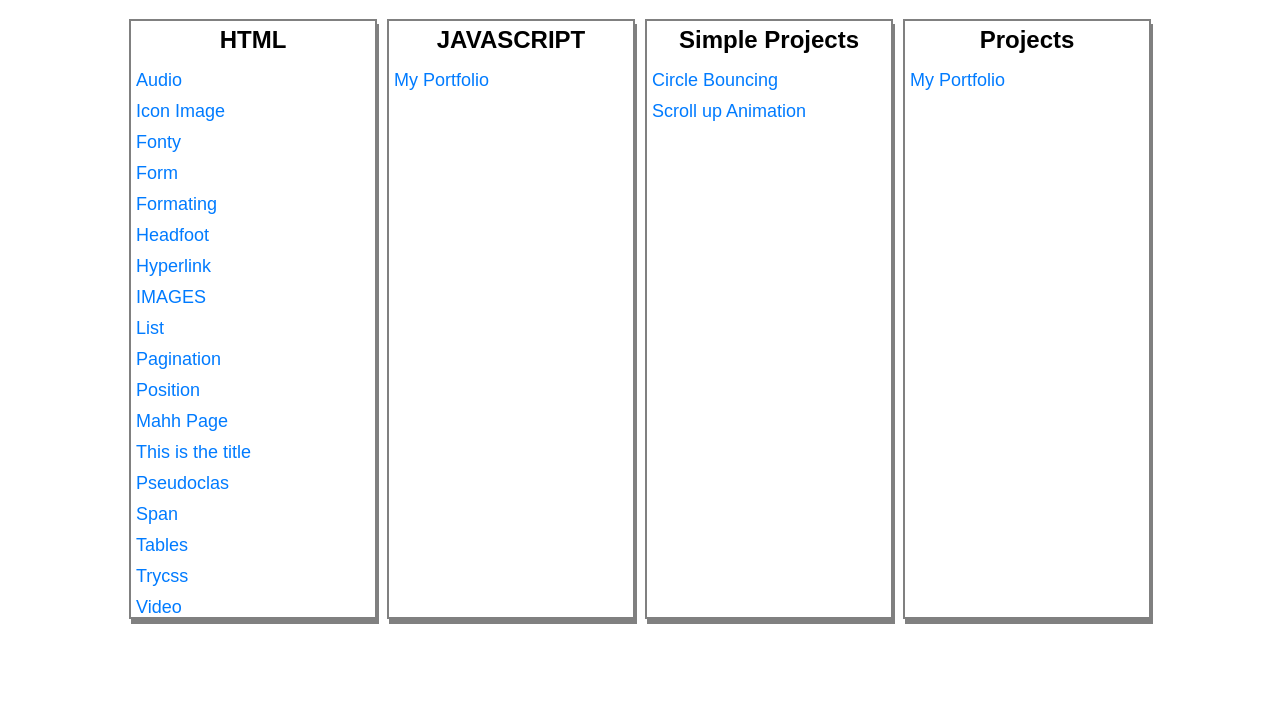
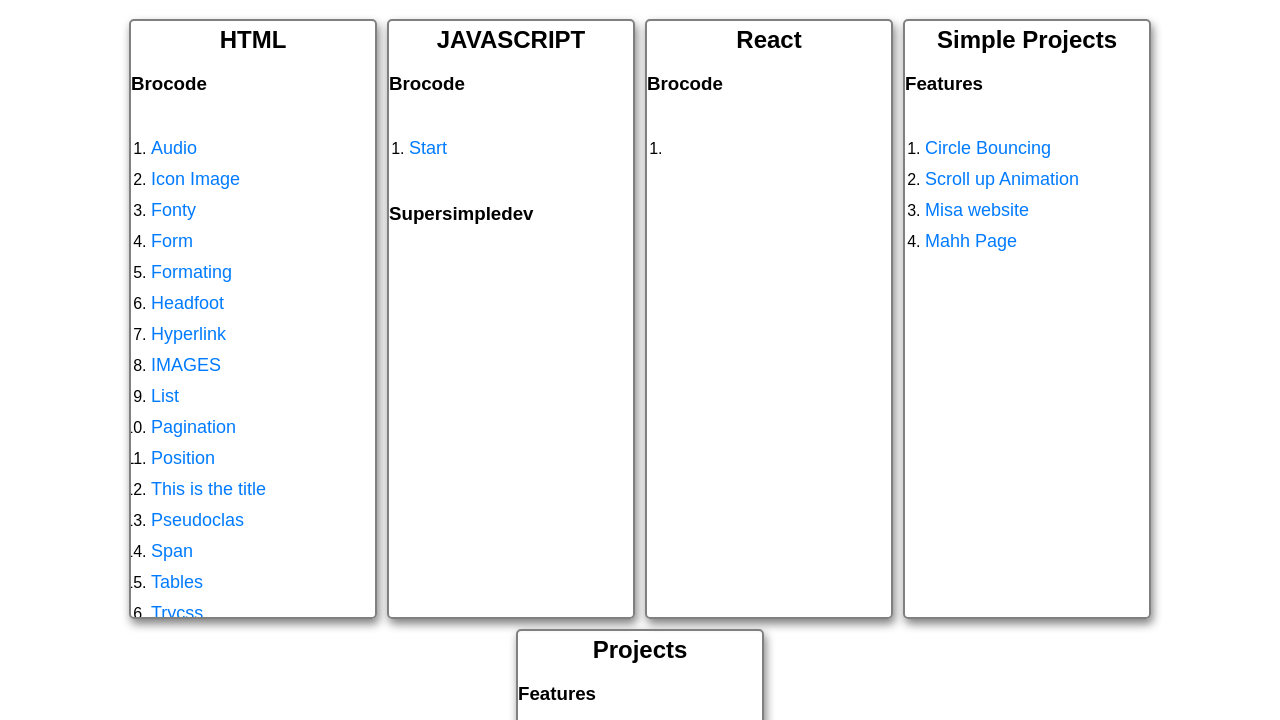
Before and after one commit to NajilBu/NajilBu.github.io, a plain HTML site: page index.html in a window 1280 px wide. Shown: the part 61-781 px from the top of the page. Drawn offline with Linux system fonts and the light colour scheme.

Commit message:
start js/update index

```diff
--- a/index.html
+++ b/index.html
@@ -21,13 +21,13 @@
             flex-wrap: wrap;
             gap: 10px;
         }
-        ul {
-            list-style-type: none;
-            padding: 0;
+        ol {
+            padding: 15px;
             display: block;
         }
         li {
             margin: 10px 5px;
+
         }
         a {
             text-decoration: none;
@@ -37,6 +37,9 @@
         a:hover {
             text-decoration: underline;
         }
+        li:hover{
+            transform: translateX(7px);
+        }
         div::-webkit-scrollbar {
         display: none;
         }
@@ -45,14 +48,34 @@
             width: 20%;
             height: 600px;
             border: 2px solid gray;
-            box-shadow: 2px 5px gray;
+            box-shadow: 2px 5px 10px gray;
             overflow: auto;
+            border-radius: 5px;
+            animation: slide ease both;
+
+            animation-duration: 2s;
+
+            animation-range: entry 0% cover 40%;
         }
         h2{
             margin: 5px;
 
             text-align: center;
 
+        }
+        .container:nth-child(4n +1){ animation-delay: 0s; }
+        .container:nth-child(4n +2){ animation-delay: 0.2s; }
+        .container:nth-child(4n +3){ animation-delay: 0.4s; }
+        .container:nth-child(4n +4){ animation-delay: 0.6s; }
+        @keyframes slide{
+            from{
+            opacity: 0;
+            transform: translateY(-100%);
+        }
+            to{
+            opacity: 1;
+            transform: translateY(0);
+        }
         }
     </style>
 </head>
@@ -61,7 +84,9 @@
     <main>
          <div class="container" id="html">
         <h2>HTML</h2>
-        <ul>
+        <div>
+            <h3>Brocode</h3>
+        <ol >
         <li><a href="HTML/audio.html" target="_blank">Audio</a></li>
         <li><a href="HTML/favicon.html" target="_blank">Icon Image</a></li>
         <li><a href="HTML/fonty.html" target="_blank">Fonty</a></li>
@@ -73,14 +98,13 @@
         <li><a href="HTML/list.html" target="_blank">List</a></li>
         <li><a href="HTML/pagination.html" target="_blank">Pagination</a></li>
         <li><a href="HTML/position.html" target="_blank">Position</a></li>
-        <li><a href="HTML/Practice1.html" target="_blank">Mahh Page</a></li>
+
         <li><a href="HTML/print.html" target="_blank">This is the title</a></li>
         <li><a href="HTML/pseudoclas.html" target="_blank">Pseudoclas</a></li>
         <li><a href="HTML/span.html" target="_blank">Span</a></li>
         <li><a href="HTML/tables.html" target="_blank">Tables</a></li>
         <li><a href="HTML/trycss.html" target="_blank">Trycss</a></li>
         <li><a href="HTML/Videos.html" target="_blank">Video</a></li>
-        <li><a href="HTML/whole.html" target="_blank">Misa website</a></li>
         <li><a href="HTML/wnh.html" target="_blank">Wnh</a></li>
         <li><a href="HTML/dropdown.html" target="_blank">Dropdown</a></li>
         <li><a href="HTML/NaviBar.html" target="_blank">Navibar</a></li>
@@ -89,27 +113,62 @@
         <li><a href="HTML/flexboxes.html" target="_blank">Boxes that flex</a></li>
         <li><a href="HTML/transform.html" target="_blank">Transformer</a></li>
         <li><a href="HTML/anima.html" target="_blank">Animation</a></li>
-    </ul>
+        </ol>
+        </div>
+        <div>
+            <h3>Supersimpledev</h3>
+        </div>
+
     </div>
     <div class="container" id="js">
         <h2>JAVASCRIPT</h2>
-        <ul>
-        <li><a href="port/index.html" target="_blank">My Portfolio</a></li>
-        </ul>
+        <div>
+            <h3>Brocode</h3>
+            <ol>
+                <li><a href="Javascript/intro.html" target="_blank">Start</a></li>
+            </ol>
+            </div>
+        <div>
+            <h3>Supersimpledev</h3>
+        </div>
     </div>
+
+    <div class="container" id="React">
+        <h2>React</h2>
+
+        <div>
+            <h3>Brocode</h3>
+            <ol>
+                <li><a href="" target="_blank"></a></li>
+            </ol>
+        </div>
+    </div>
+
     <div class="container" id="s_proj">
         <h2>Simple Projects</h2>
-         <ul>
-        <li><a href="S_Project/bouncing.html" target="_blank">Circle Bouncing</a></li>
-        <li><a href="S_Project/scroll_up.html" target="_blank">Scroll up Animation</a></li>
-        </ul>
+        <div>
+            <h3>Features</h3>
+             <ol>
+                <li><a href="S_Project/bouncing.html" target="_blank">Circle Bouncing</a></li>
+                <li><a href="S_Project/scroll_up.html" target="_blank">Scroll up Animation</a></li>
+                <li><a href="HTML/whole.html" target="_blank">Misa website</a></li>
+                <li><a href="HTML/Practice1.html" target="_blank">Mahh Page</a></li>
+            </ol>
+        </div>
+
     </div>
+
     <div class="container" id="b_proj">
         <h2>Projects</h2>
-        <ul>
-        <li><a href="B_Project/index.html" target="_blank">My Portfolio</a></li>
-        </ul>
+         <div>
+            <h3>Features</h3>
+            <ol>
+                <li><a href="B_Project/index.html" target="_blank">My Portfolio</a></li>
+            </ol>
+        </div>
+
     </div>
+
     </main>
 
 
```
Also changed, not shown: Javascript/intro.html (added, +17 -0 lines).
